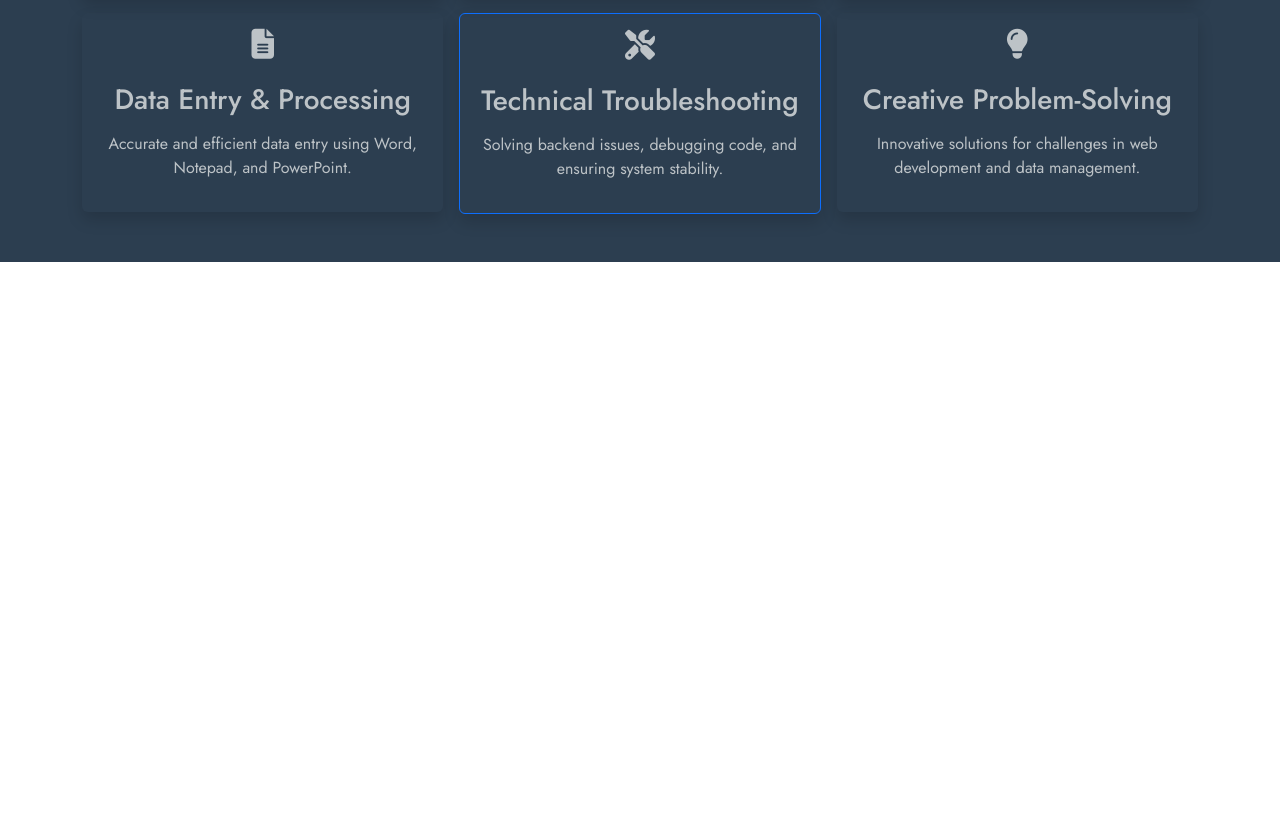
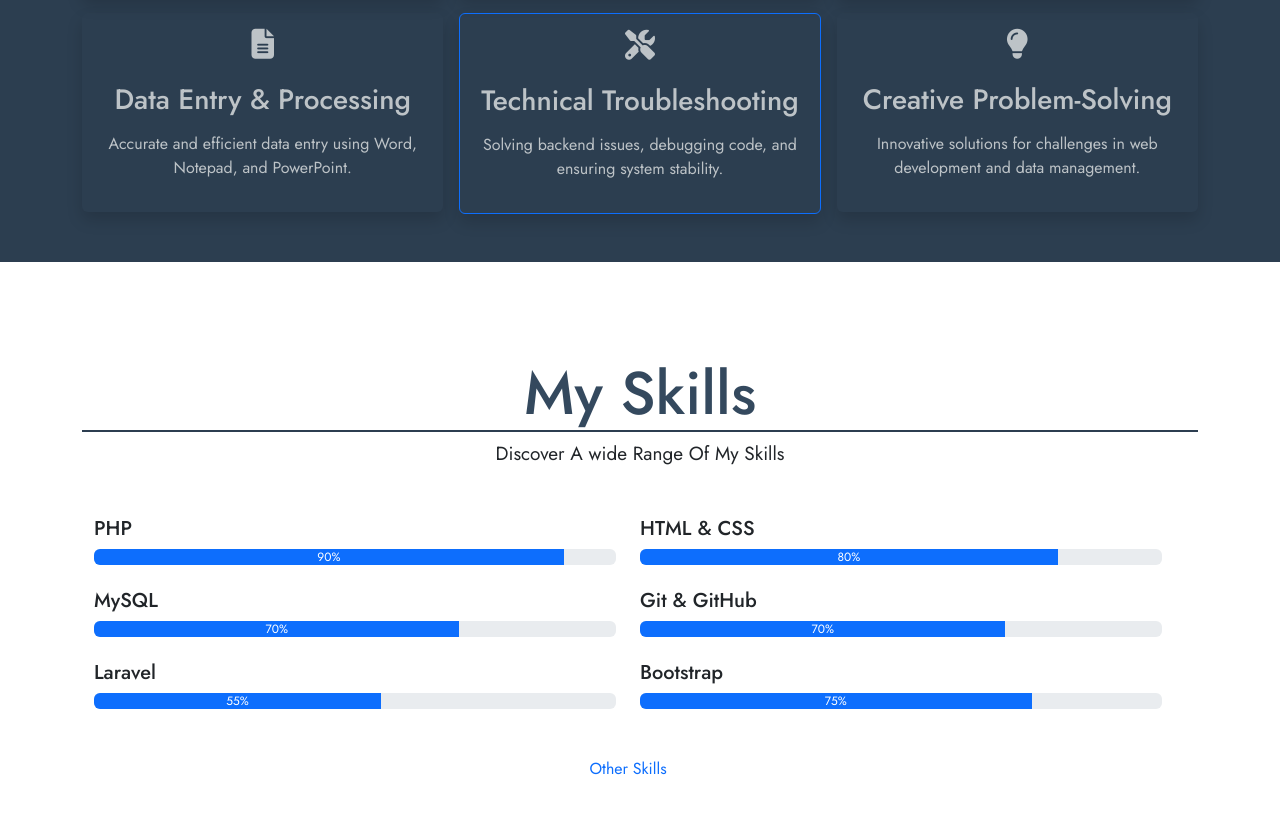
Before and after one commit to Mouhamed-Talibi/my-portfolio, a plain HTML site: page index.html in a window 1280 px wide. Shown: the part 1938-2767 px from the top of the page. Before the commit the page ends 2200 px from the top, so only its background shows below. Drawn offline with nearby package versions, Linux system fonts and the light colour scheme; a web font is replaced by a local one.

Commit message:
Adding Skills section

```diff
--- a/index.html
+++ b/index.html
@@ -14,6 +14,27 @@
     <link rel="stylesheet" href="https://cdnjs.cloudflare.com/ajax/libs/font-awesome/6.7.2/css/all.min.css">
     <!-- Css Link -->
     <link rel="stylesheet" href="style/master.css">
+    <script>
+        document.addEventListener("DOMContentLoaded", function () {
+        const progressBars = document.querySelectorAll(".progress-bar");
+
+        function showProgress() {
+            progressBars.forEach(bar => {
+                const width = bar.getAttribute("data-width");
+                bar.style.width = width;
+            });
+        }
+
+        const section = document.querySelector(".container");
+        const observer = new IntersectionObserver(entries => {
+            if (entries[0].isIntersecting) {
+                showProgress();
+            }
+        }, { threshold: 0.5 });
+
+        observer.observe(section);
+    });
+    </script>
 </head>
 
 <body>
@@ -146,6 +167,60 @@
     </div>
     <!-- end services -->
 
+    <!-- start skills -->
+    <div class="skills py-5 mt-5" id="skills">
+        <div class="container special-heading">
+            <h1 class="text-center">My Skills</h1>
+            <p class="text-center">Discover A wide Range Of My Skills</p>
+            <!-- skills -->
+            <div class="row skills-content container justify-content-center mt-5">
+                <div class="col-md-6 mb-4">
+                    <div class="skill mb-4">
+                        <h5>PHP</h5>
+                        <div class="progress">
+                            <div class="progress-bar" style="width: 0%;" data-width="90%">90%</div>
+                        </div>
+                    </div>
+                    <div class="skill mb-4">
+                        <h5>MySQL</h5>
+                        <div class="progress">
+                            <div class="progress-bar" style="width: 0%;" data-width="70%">70%</div>
+                        </div>
+                    </div>
+                    <div class="skill mb-4">
+                        <h5>Laravel</h5>
+                        <div class="progress">
+                            <div class="progress-bar" style="width: 0%;" data-width="55%">55%</div>
+                        </div>
+                    </div>
+                </div>
+                <div class="col-md-6 mb-4">
+                    <div class="skill mb-4">
+                        <h5>HTML & CSS</h5>
+                        <div class="progress">
+                            <div class="progress-bar" style="width: 0%;" data-width="80%">80%</div>
+                        </div>
+                    </div>
+                    <div class="skill mb-4">
+                        <h5>Git & GitHub</h5>
+                        <div class="progress">
+                            <div class="progress-bar" style="width: 0%;" data-width="70%">70%</div>
+                        </div>
+                    </div>
+                    <div class="skill mb-4">
+                        <h5>Bootstrap</h5>
+                        <div class="progress">
+                            <div class="progress-bar" style="width: 0%;" data-width="75%">75%</div>
+                        </div>
+                    </div>
+                </div>
+                <a href="skills.html" class="text-center text-decoration-none">Other Skills</a>
+            </div>
+        </div>
+    </div>
+    <!-- end skills -->
+
+
     <!-- Bootsrap Js -->
     <script src="https://cdn.jsdelivr.net/npm/bootstrap@5.3.3/dist/js/bootstrap.bundle.min.js" integrity="sha384-YvpcrYf0tY3lHB60NNkmXc5s9fDVZLESaAA55NDzOxhy9GkcIdslK1eN7N6jIeHz" crossorigin="anonymous"></script>
 </body>
```
